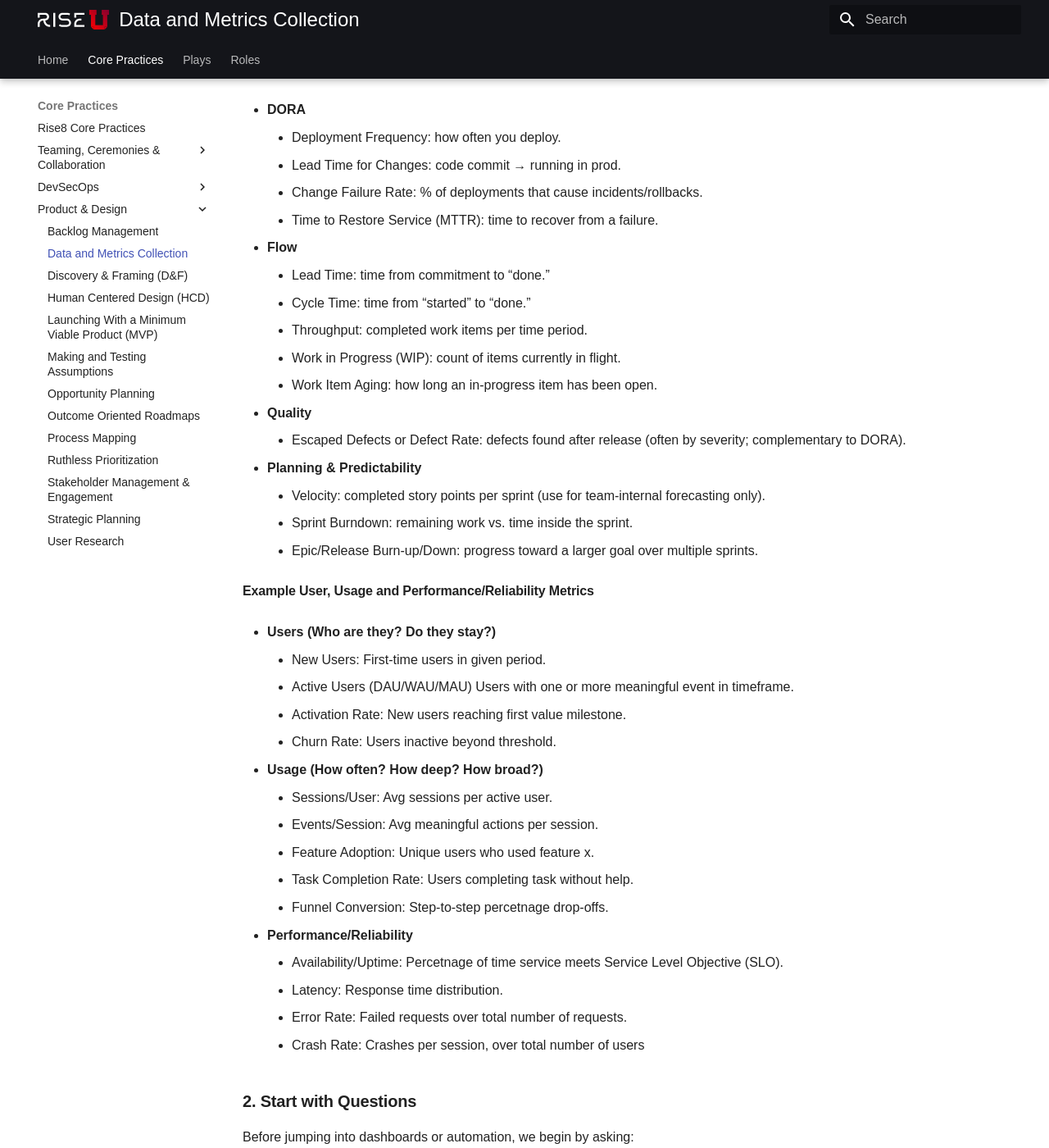
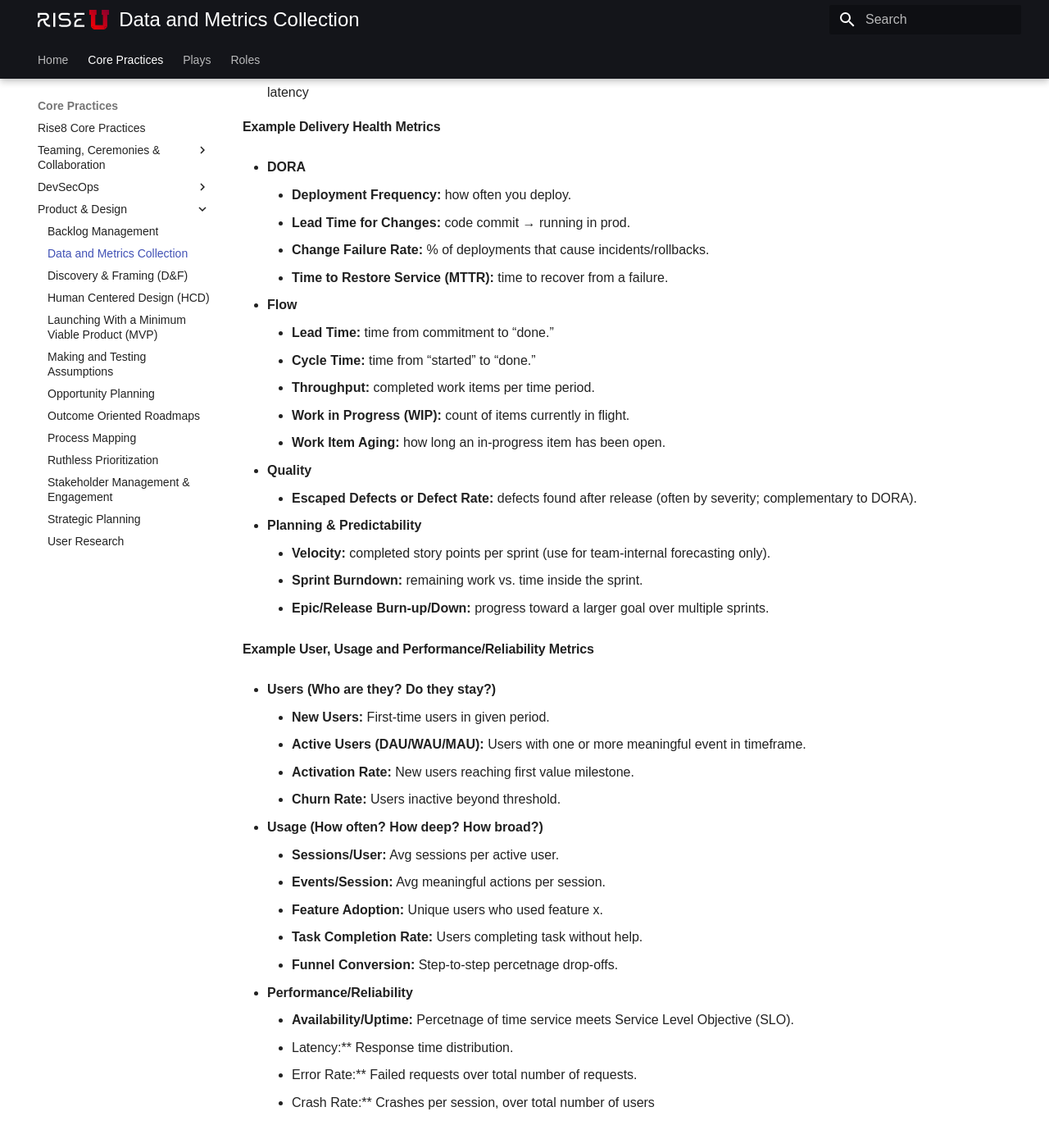
Before and after one commit to rise8-us/delivery-playbooks, an MkDocs documentation site: the page built from docs/content/practices/data-and-metrics-collection.md, in a window 1280 px wide and 1400 px high, scrolled down 4515 px. Shown: the whole window at 82% size. Built offline with MkDocs 1.6.1 and Material for MkDocs 9.7.7, drawn with Linux system fonts in a browser that asks for light colours; part of the change alters nothing that is shown; some of the changed text lies outside the part shown.

```diff
--- a/docs/content/practices/data-and-metrics-collection.md
+++ b/docs/content/practices/data-and-metrics-collection.md
@@ -49,32 +49,32 @@ If we can’t measure it, we can’t manage it. But just as important — if we
 
 Leading indicators are forward-looking, providing predictive insights into future performance by measuring activities or conditions that influence eventual outcomes, while lagging indicators are backward-looking, measuring past results or events that have already occurred. Leaders use lagging indicators to assess past success and leading indicators to guide proactive measures and ensure future goals are met.
 
-- **Leading indicators** move first. They are inputs you can influence now that predict an outcome.
-- **Lagging indicators** move after the outcome happens. They confirm past performance and measure the results of past actions.
+**Leading indicators** move first. They are inputs you can influence now that predict an outcome.
+**Lagging indicators** move after the outcome happens. They confirm past performance and measure the results of past actions.
 
 
 > Rule of thumb: If you can move it this week/sprint and it should move the mission metric later, it’s leading. If it proves the mission moved (often after a delay), it’s lagging.
 
 ### Quick Test: Is it Leading or Lagging?
 
-- Causality: Does it plausibly cause the outcome? → Leading
-- Controllability: Can we move it this sprint? → Leading
-- Latency: Will it respond fast enough to steer? → Leading
-- Confirmation: Is it the proof that outcomes changed? → Lagging
-- Decision-use: Would we act on it before the outcome shows up? → Leading
+Causality: Does it plausibly cause the outcome? → Leading
+Controllability: Can we move it this sprint? → Leading
+Latency: Will it respond fast enough to steer? → Leading
+Confirmation: Is it the proof that outcomes changed? → Lagging
+Decision-use: Would we act on it before the outcome shows up? → Leading
 
 > You need **both**: lead to steer; lag to prove.
 
 ### How to use them together
 
-- **Driving Progress**: Use leading indicators to drive future success and make proactive changes.
-- **Measuring Effectiveness**: Use lagging indicators to evaluate the effectiveness of those changes and confirm desired outcomes.
-- **Balanced View**: Combine both to gain a comprehensive view, similar to driving a car with both the windshield and rearview mirror.
+**Driving Progress**: Use leading indicators to drive future success and make proactive changes.
+**Measuring Effectiveness**: Use lagging indicators to evaluate the effectiveness of those changes and confirm desired outcomes.
+**Balanced View**: Combine both to gain a comprehensive view, similar to driving a car with both the windshield and rearview mirror.
 
 ### KPIs applied to Outcomes in Prod
 
 | Inputs (leading)         | Behavior Outcomes (mix leading & lagging) | Mission Impact (lagging)     |
-| ------------------------ | ----------------------------------------- | ---------------------------- |
+| -----------------------| ----------------------------------------| ---------------------------|
 | Increase page speed      | higher task completion                    | better customer satisfaction |
 | Increase parts fill rate | faster maintenance TAT                    | higher mission-capable rate  |
 
@@ -121,72 +121,81 @@ We collaborate with stakeholders to define the outcomes in production that matte
 
 Confirm what Mission Impact looks like → Align on OMMTM → Limit to no more than five Leading & Lagging KPIs that support your OMMTM
 
-#### Example OMMTM
+##### Healthcare Example
 
-- **Healthcare**: Deaths caused by treatement failures, patient safety indicator, readmission rates, medication adherence rate, and infection rates
-- **Department of State**: Passports delivered on-time, visa interview access, crisis accountability speed, and digital self-service
-- **United States Air Force**: Mission-capable rate, sorties, generate rate, and sensor-to-shooter timeline
-- **United States Space Force**: on-orbit mission availability, custody time for resident space objects, and sensory-to-action latency
+* **Mission:** Building AI-powered tools to prevent harm and improve outcomes for every Veteran, before it’s too late.
+* **OMMTM:** Eliminate annual deaths caused by treatment failures (Target = 0; Current = 22,500)
+* **Supporting Leading/Lagging KPIs:**
+    * Patient Safety Indicator (PSI)
+    * Readmission Rates
+    * Medication Adherence
+    * Infection Rates
+
+#### Additional OMMTM Examples
+
+* **Department of State**: Passports delivered on-time, visa interview access, crisis accountability speed, and digital self-service
+* **United States Air Force**: Mission-capable rate, sorties, generate rate, and sensor-to-shooter timeline
+* **United States Space Force**: on-orbit mission availability, custody time for resident space objects, and sensory-to-action latency
 
 #### Example Delivery Health Metrics
 
-- **DORA**
+* **DORA**
 
-    - Deployment Frequency: how often you deploy.
-    - Lead Time for Changes: code commit → running in prod.
-    - Change Failure Rate: % of deployments that cause incidents/rollbacks.
-    - Time to Restore Service (MTTR): time to recover from a failure.
+    * **Deployment Frequency:** how often you deploy.
+    * **Lead Time for Changes:** code commit → running in prod.
+    * **Change Failure Rate:** % of deployments that cause incidents/rollbacks.
+    * **Time to Restore Service (MTTR):** time to recover from a failure.
 
-- **Flow**
+* **Flow**
 
-    - Lead Time: time from commitment to “done.”
-    - Cycle Time: time from “started” to “done.”
-    - Throughput: completed work items per time period.
-    - Work in Progress (WIP): count of items currently in flight.
-    - Work Item Aging: how long an in-progress item has been open.
+    * **Lead Time:** time from commitment to “done.”
+    * **Cycle Time:** time from “started” to “done.”
+    * **Throughput:** completed work items per time period.
+    * **Work in Progress (WIP):** count of items currently in flight.
+    * **Work Item Aging:** how long an in-progress item has been open.
 
-- **Quality**
+* **Quality**
 
-    - Escaped Defects or Defect Rate: defects found after release (often by severity; complementary to DORA).
+    * **Escaped Defects or Defect Rate:** defects found after release (often by severity; complementary to DORA).
 
-- **Planning & Predictability**
+* **Planning & Predictability**
 
-    - Velocity: completed story points per sprint (use for team-internal forecasting only).
-    - Sprint Burndown: remaining work vs. time inside the sprint.
-    - Epic/Release Burn-up/Down: progress toward a larger goal over multiple sprints.
+    * **Velocity:** completed story points per sprint (use for team-internal forecasting only).
+    * **Sprint Burndown:** remaining work vs. time inside the sprint.
+    * **Epic/Release Burn-up/Down:** progress toward a larger goal over multiple sprints.
 
 #### Example User, Usage and Performance/Reliability Metrics
 
-- **Users (Who are they? Do they stay?)**
+* **Users (Who are they? Do they stay?)**
 
-    - New Users: First-time users in given period.
-    - Active Users (DAU/WAU/MAU) Users with one or more meaningful event in timeframe.
-    - Activation Rate: New users reaching first value milestone.
-    - Churn Rate: Users inactive beyond threshold.
+    * **New Users:** First-time users in given period.
+    * **Active Users (DAU/WAU/MAU):** Users with one or more meaningful event in timeframe.
+    * **Activation Rate:** New users reaching first value milestone.
+    * **Churn Rate:** Users inactive beyond threshold.
 
-- **Usage (How often? How deep? How broad?)**
+* **Usage (How often? How deep? How broad?)**
 
-    - Sessions/User: Avg sessions per active user.
-    - Events/Session: Avg meaningful actions per session.
-    - Feature Adoption: Unique users who used feature x.
-    - Task Completion Rate: Users completing task without help.
-    - Funnel Conversion: Step-to-step percetnage drop-offs.
+    * **Sessions/User:** Avg sessions per active user.
+    * **Events/Session:** Avg meaningful actions per session.
+    * **Feature Adoption:** Unique users who used feature x.
+    * **Task Completion Rate:** Users completing task without help.
+    * **Funnel Conversion:** Step-to-step percetnage drop-offs.
 
-- **Performance/Reliability**
+* **Performance/Reliability**
 
-    - Availability/Uptime: Percetnage of time service meets Service Level Objective (SLO).
-    - Latency: Response time distribution.
-    - Error Rate: Failed requests over total number of requests.
-    - Crash Rate: Crashes per session, over total number of users
+    * **Availability/Uptime:** Percetnage of time service meets Service Level Objective (SLO).
+    * Latency:** Response time distribution.
+    * Error Rate:** Failed requests over total number of requests.
+    * Crash Rate:** Crashes per session, over total number of users
 
 ### **2. Start with Questions**
 
 Before jumping into dashboards or automation, we begin by asking:
 
-- What is the smallest, measurable, result that shows we’re heading in the right direction for mission impact?
-- What behavior change do we want to see in users, or our systems, that drive mission impact to change?
-- What assumptions are we trying to validate?
-- What pain in our delivery processes can we prioritize, and measure?
+* What is the smallest, measurable, result that shows we’re heading in the right direction for mission impact?
+* What behavior change do we want to see in users, or our systems, that drive mission impact to change?
+* What assumptions are we trying to validate?
+* What pain in our delivery processes can we prioritize, and measure?
 
 These questions help us frame our data needs around real-world outcomes. Early on, we often track these metrics manually or with simple tools — spreadsheets, surveys, observation — so we can quickly learn what matters. If a low-fidelity solution helps us assess outcomes in prod, we start there. Then, once we’ve validated what’s important, we invest in automation for greater speed and scale.
 
@@ -194,12 +203,12 @@ These questions help us frame our data needs around real-world outcomes. Early o
 
 Start by defining and documenting your metrics in a single location where all teammates and stakeholders can access, and include at least the following context:
 
-- Name (i.e. the name of your metric)
-- Purpose (i.e. the decision it informs)
-- Owner / Review Cadence (i.e. who makes decisions with it, and how often are decisions made, who needs to be aware vs. responsible for changes to the metric)
-- Formula (i.e. how to calculate, with units, and how timeframes should be used)
-- Filters & Exclusions (i.e. how to handle segmentation, edge cases, etc.)
-- Data Source & Refresh SLA (i.e. where and how do we collect the data, and how often we refresh the data and metric for review)
+* Name (i.e. the name of your metric)
+* Purpose (i.e. the decision it informs)
+* Owner / Review Cadence (i.e. who makes decisions with it, and how often are decisions made, who needs to be aware vs. responsible for changes to the metric)
+* Formula (i.e. how to calculate, with units, and how timeframes should be used)
+* Filters & Exclusions (i.e. how to handle segmentation, edge cases, etc.)
+* Data Source & Refresh SLA (i.e. where and how do we collect the data, and how often we refresh the data and metric for review)
 
 ### **4. Instrument & Automate**
 Lean on industry tools to automate collection where feasible. This reduces manual burden and ensures we capture high-fidelity data in near-real time.
```
